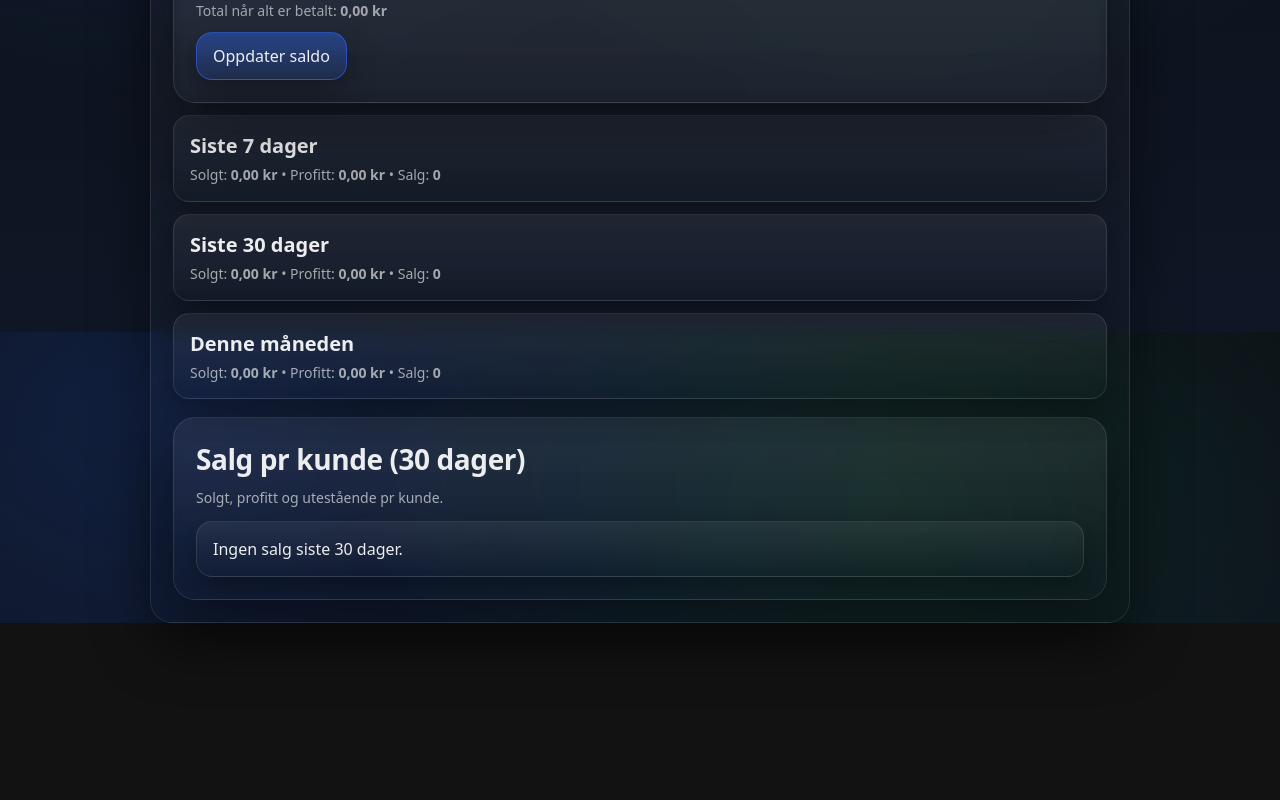
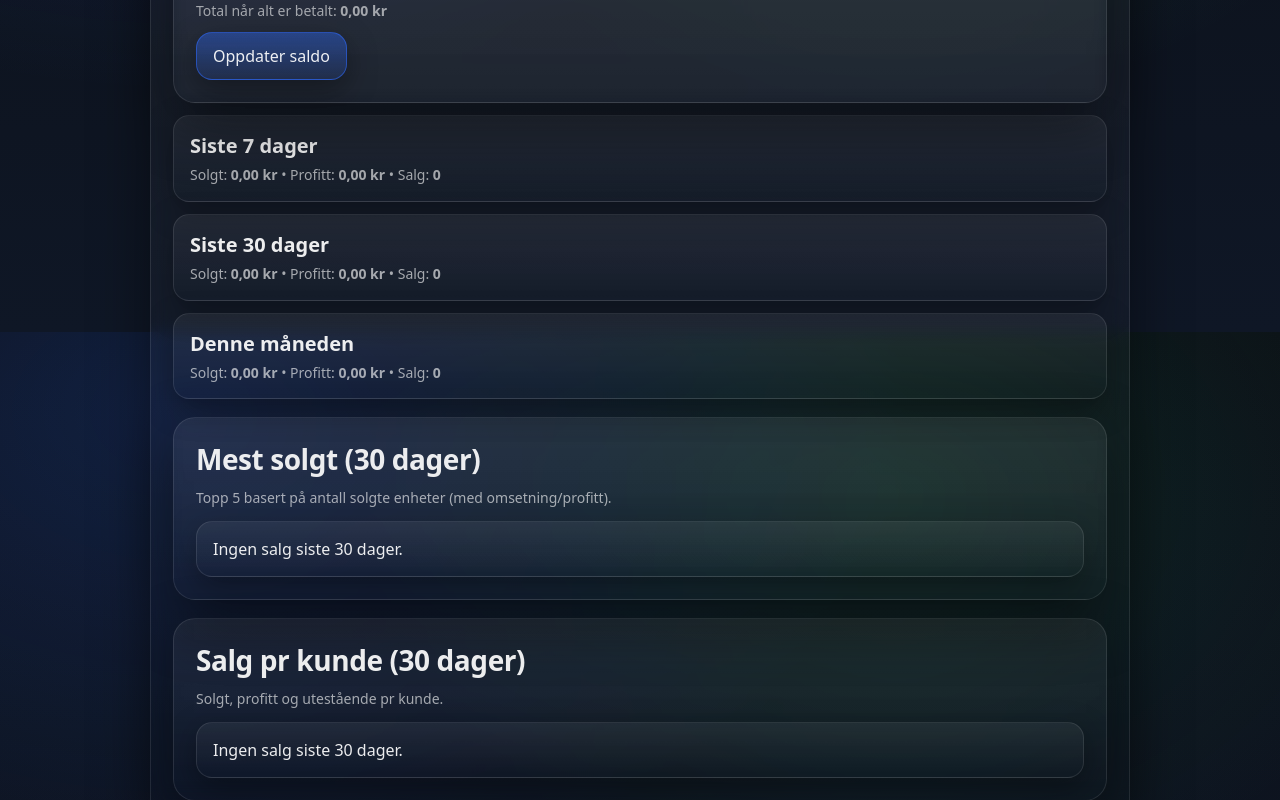
Before and after one commit to nikolaihoffmann-svg/Nikasso-, a React (Vite) app: page / in a window 1280 px wide. Shown: the part 468-1268 px from the top of the page. Before the commit the page ends 1091 px from the top, so only its background shows below. Built offline with nearby package versions, Linux system fonts and the light colour scheme.

Commit message:
Update Oversikt.tsx

```diff
--- a/src/pages/Oversikt.tsx
+++ b/src/pages/Oversikt.tsx
@@ -10,6 +10,8 @@ import {
   useReceivables,
   useSales,
   useSaldo,
+  Sale,
+  SaleLine,
 } from "../app/storage";
 
 function toNum(v: string) {
@@ -43,6 +45,29 @@ function startOfMonth(d = new Date()) {
   return new Date(d.getFullYear(), d.getMonth(), 1, 0, 0, 0, 0);
 }
 
+function saleLinesSafe(s: Sale): SaleLine[] {
+  const lines = Array.isArray((s as any).lines) ? ((s as any).lines as SaleLine[]) : [];
+  if (lines.length > 0) return lines;
+
+  const itemName = (s as any).itemName;
+  const itemId = (s as any).itemId;
+  const qty = (s as any).qty;
+  const unitPrice = (s as any).unitPrice;
+  if (itemName && itemId && Number(qty)) {
+    return [
+      {
+        id: "legacy",
+        itemId: String(itemId),
+        itemName: String(itemName),
+        qty: Number(qty) || 0,
+        unitPrice: Number(unitPrice) || 0,
+        unitCostAtSale: (s as any).unitCostAtSale,
+      } as any,
+    ];
+  }
+  return [];
+}
+
 export function Oversikt() {
   const { sales } = useSales();
   const { customers } = useCustomers();
@@ -64,14 +89,25 @@ export function Oversikt() {
   const fromMonth = useMemo(() => startOfMonth(new Date()), []);
 
   function calcProfitForSale(s: any) {
-    const lines = Array.isArray(s.lines) ? s.lines : [];
-    return lines.reduce((acc: number, line: any) => {
-      const unitCost =
-        Number.isFinite(Number(line.unitCostAtSale)) ? Number(line.unitCostAtSale) : byItemId.get(line.itemId)?.cost ?? 0;
-      const qty = Number(line.qty ?? 0);
-      const unitPrice = Number(line.unitPrice ?? 0);
-      return acc + (unitPrice - unitCost) * qty;
-    }, 0);
+    // summer profitt per linje hvis mulig
+    const lines = saleLinesSafe(s as Sale);
+    if (lines.length > 0) {
+      return lines.reduce((acc, l) => {
+        const unitCost = Number.isFinite(Number(l.unitCostAtSale))
+          ? Number(l.unitCostAtSale)
+          : byItemId.get(l.itemId)?.cost ?? 0;
+        const qty = Number(l.qty ?? 0);
+        const unitPrice = Number(l.unitPrice ?? 0);
+        return acc + (unitPrice - unitCost) * qty;
+      }, 0);
+    }
+
+    // fallback (eldre)
+    const unitCost =
+      Number.isFinite(Number(s.unitCostAtSale)) ? Number(s.unitCostAtSale) : byItemId.get(s.itemId)?.cost ?? 0;
+    const qty = Number(s.qty ?? 0);
+    const unitPrice = Number(s.unitPrice ?? 0);
+    return (unitPrice - unitCost) * qty;
   }
 
   const totals = useMemo(() => {
@@ -129,6 +165,36 @@ export function Oversikt() {
     return arr;
   }, [sales, customers, from30, byItemId]);
 
+  const mostSold30 = useMemo(() => {
+    const map = new Map<string, { itemId: string; name: string; qty: number; revenue: number; profit: number }>();
+    const list = sales.filter((s) => isAfter(s.createdAt, from30));
+
+    for (const s of list) {
+      const lines = saleLinesSafe(s);
+      for (const l of lines) {
+        const key = l.itemId || l.itemName;
+        const unitCost = Number.isFinite(Number(l.unitCostAtSale))
+          ? Number(l.unitCostAtSale)
+          : byItemId.get(l.itemId)?.cost ?? 0;
+
+        const prev = map.get(key) || { itemId: String(l.itemId), name: String(l.itemName), qty: 0, revenue: 0, profit: 0 };
+        const qty = Number(l.qty) || 0;
+        const rev = (Number(l.unitPrice) || 0) * qty;
+        const prof = ((Number(l.unitPrice) || 0) - unitCost) * qty;
+
+        prev.qty += qty;
+        prev.revenue += rev;
+        prev.profit += prof;
+
+        map.set(key, prev);
+      }
+    }
+
+    const arr = Array.from(map.values());
+    arr.sort((a, b) => b.qty - a.qty || b.revenue - a.revenue);
+    return arr.slice(0, 5);
+  }, [sales, from30, byItemId]);
+
   function openSaldoModal() {
     setSaldoInput(String(saldo));
     setSaldoOpen(true);
@@ -145,6 +211,7 @@ export function Oversikt() {
       <div className="cardTitle">Oversikt</div>
       <div className="cardSub">Saldo + utestående (automatisk).</div>
 
+      {/* Penger */}
       <div className="card" style={{ marginTop: 0 }}>
         <div className="cardTitle" style={{ fontSize: 18, marginBottom: 8 }}>
           Penger
@@ -169,6 +236,7 @@ export function Oversikt() {
         </div>
       </div>
 
+      {/* Perioder */}
       <div className="list">
         <div className="item">
           <p className="itemTitle">Siste 7 dager</p>
@@ -192,6 +260,28 @@ export function Oversikt() {
         </div>
       </div>
 
+      {/* Mest solgt */}
+      <div className="card">
+        <div className="cardTitle">Mest solgt (30 dager)</div>
+        <div className="cardSub">Topp 5 basert på antall solgte enheter (med omsetning/profitt).</div>
+
+        <div className="list">
+          {mostSold30.length === 0 ? (
+            <div className="item">Ingen salg siste 30 dager.</div>
+          ) : (
+            mostSold30.map((x) => (
+              <div key={x.itemId || x.name} className="item">
+                <p className="itemTitle">{x.name}</p>
+                <div className="itemMeta">
+                  Antall: <b>{x.qty}</b> • Solgt: <b>{fmtKr(x.revenue)}</b> • Profitt: <b>{fmtKr(x.profit)}</b>
+                </div>
+              </div>
+            ))
+          )}
+        </div>
+      </div>
+
+      {/* Salg pr kunde */}
       <div className="card">
         <div className="cardTitle">Salg pr kunde (30 dager)</div>
         <div className="cardSub">Solgt, profitt og utestående pr kunde.</div>
```
